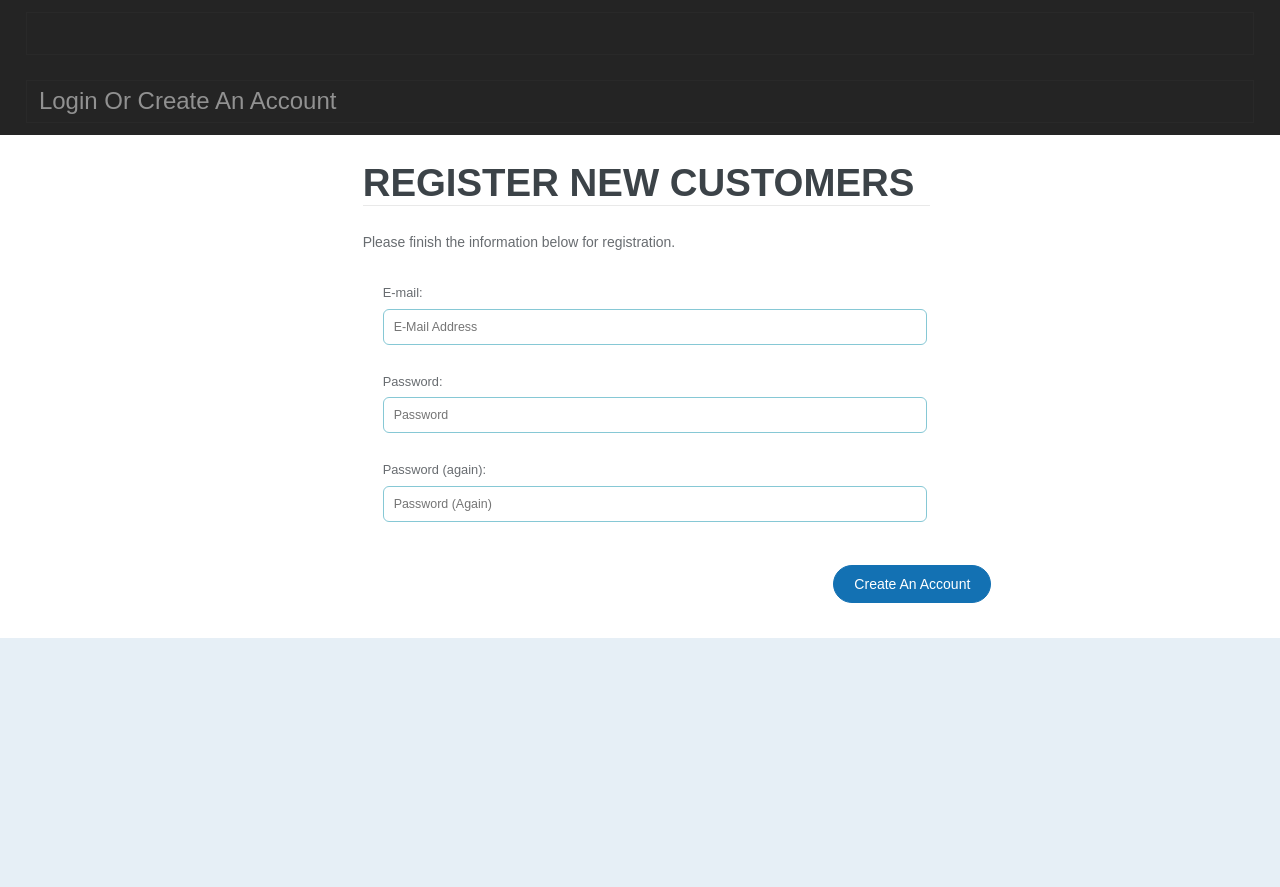
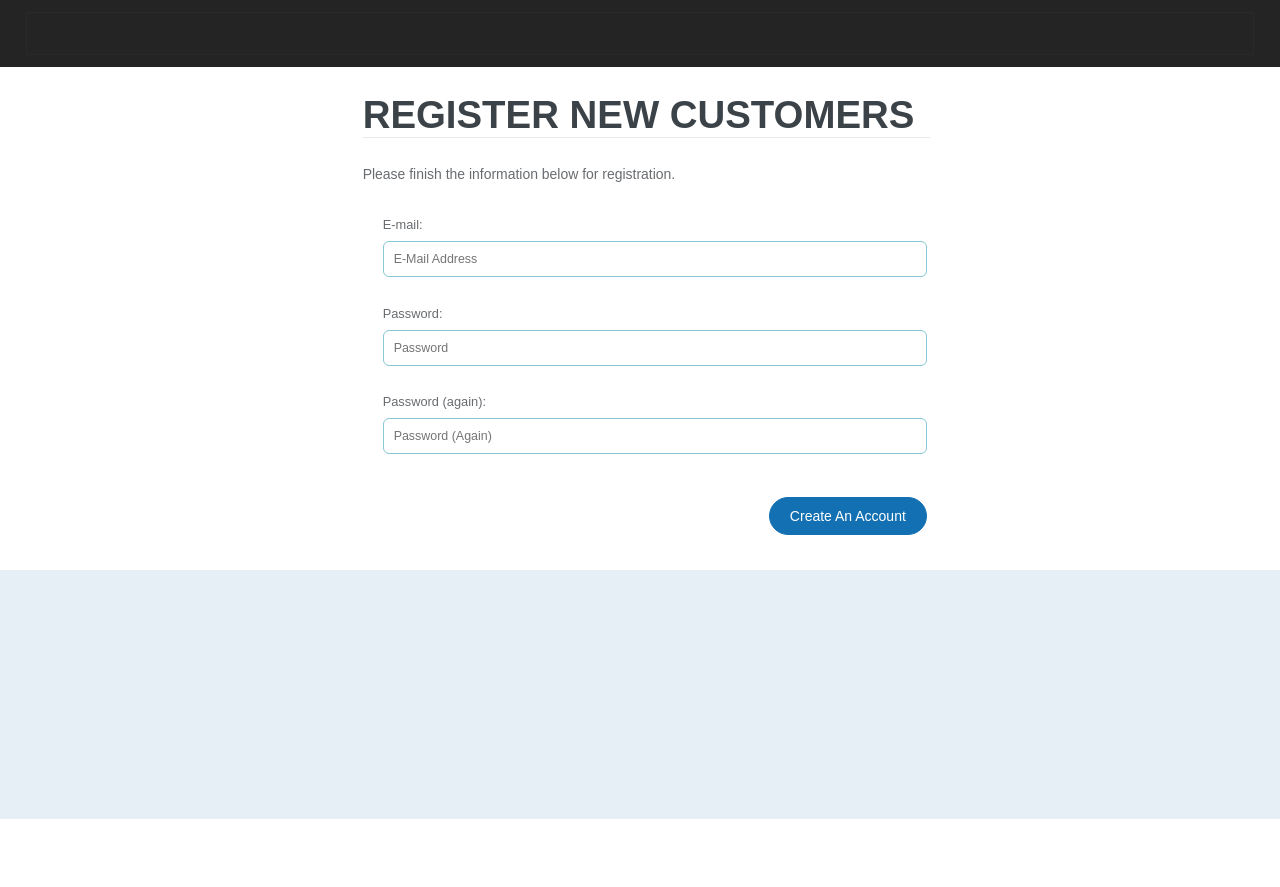
Before and after one commit to justin-f-perez/rj2, a Django app: page /accounts/signup/ in a window 1280 px wide. Shown: the part 72-959 px from the top of the page. After the commit the page ends 891 px from the top, so only its background shows below. Run offline with Django 3.2, Linux system fonts and the light colour scheme.

Commit message:
css changed

```diff
--- a/rj2/static/rj2/css/style.css
+++ b/rj2/static/rj2/css/style.css
@@ -608,7 +608,7 @@ h4.style{
 	background: #1371B3;
 	border: 1px solid #1371B3;
 	padding: 10px 20px;
-    margin-left: 82%;
+    margin-left: 70%;
 	outline:none;
 	color: #ffffff;
 	font-size: 0.8755em;
--- a/rj2/templates/account/signup.html
+++ b/rj2/templates/account/signup.html
@@ -3,11 +3,6 @@
 {% block head_title %}Home{% endblock %}
 {% block content %}
 <!-- start top_bg -->
-<div class="top_bg">
-<div class="main_top">
-	<h4 class="style">login or create an account</h4>
-</div>
-</div>
 <!-- start main -->
 <div class="main_bg">
 <div class="wrap">
```
